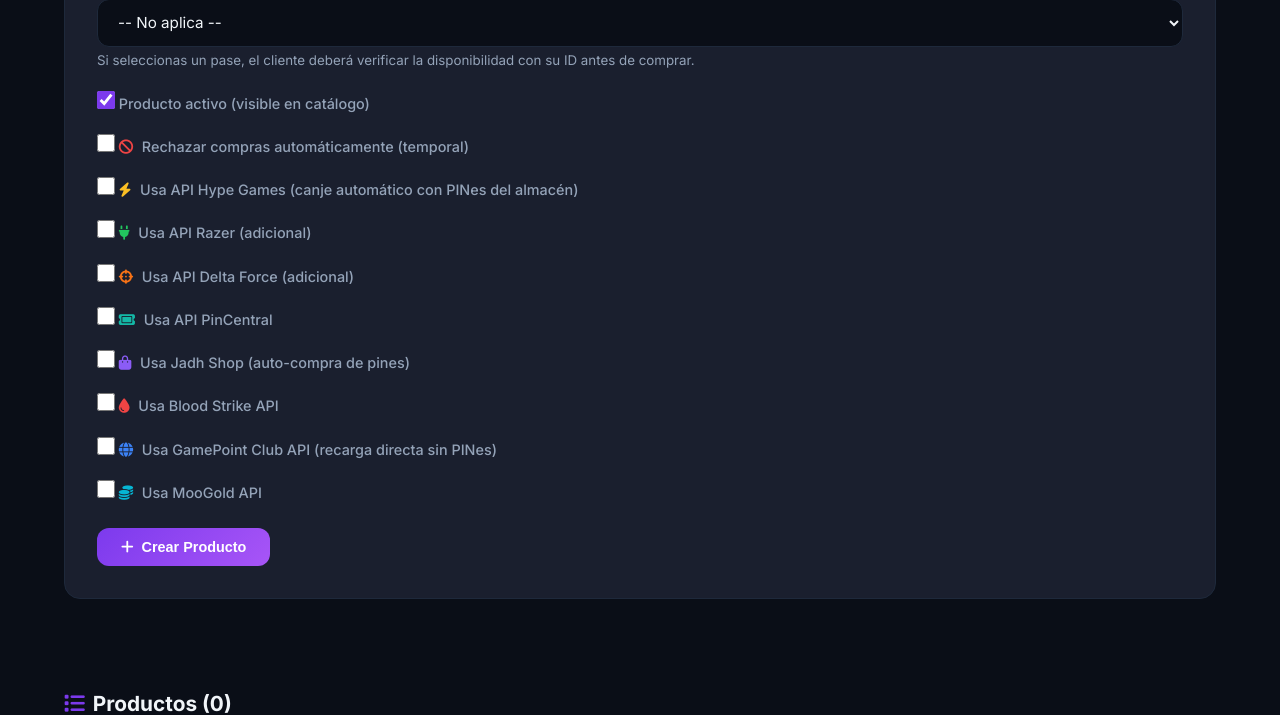
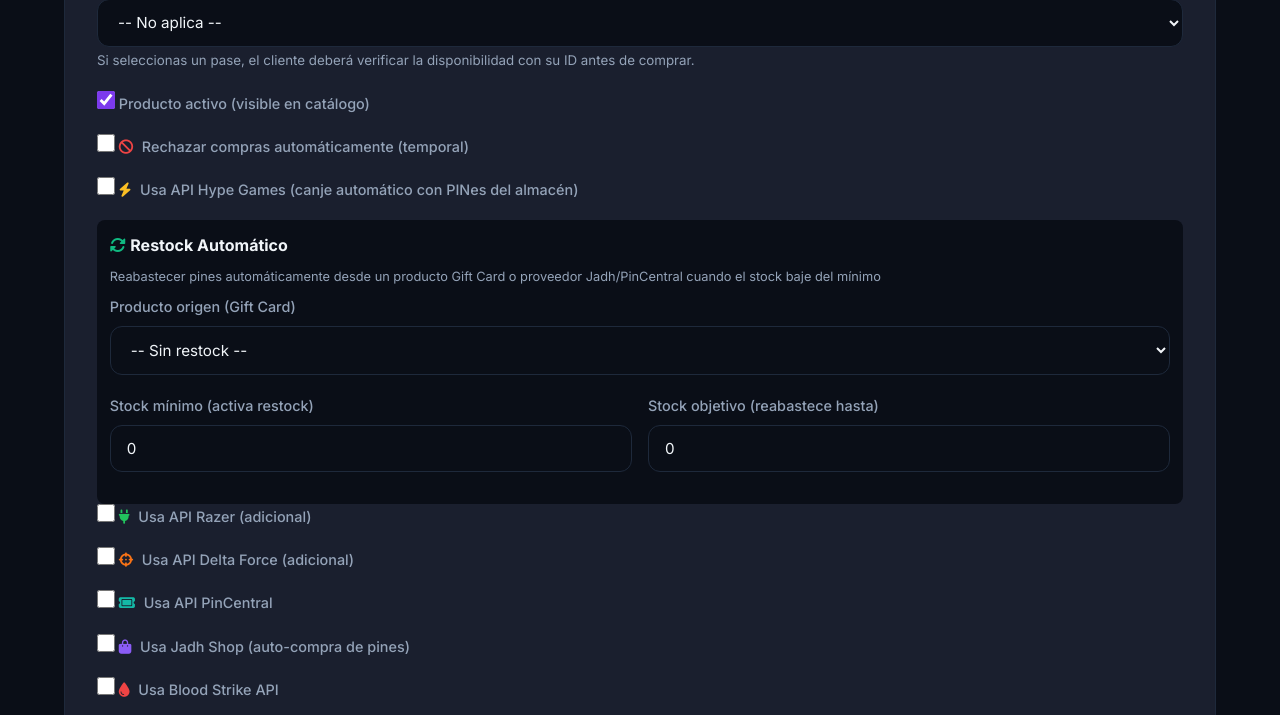
Before and after one commit to leomarbriceno25-a11y/gamersrevender, a Flask app: template templates/admin/productos.html in a window 1280 px wide. Shown: the part 973-1688 px from the top of the page. Run offline with Flask 3, Linux system fonts and the light colour scheme; the template is opened without the code that fills it, so the values that code supplies are empty.

Commit message:
Mostrar campos stock minimo/objetivo siempre en formulario de producto

```diff
--- a/templates/admin/productos.html
+++ b/templates/admin/productos.html
@@ -95,9 +95,11 @@
                         <input type="number" name="canjes_por_compra" id="form-canjes" value="1" min="1" max="10" class="form-input" style="max-width:120px;">
                         <small style="color:var(--text-secondary);display:block;margin-top:0.2rem;">Ej: 2 para 200 diamantes (2 canjes de 100). Por defecto: 1</small>
                     </div>
+                </div>
+
                 <div style="margin-top:0.8rem; padding:0.8rem; background:var(--bg-primary); border-radius:8px; border:1px solid var(--border-color);">
                     <label style="margin-bottom:0.5rem;display:block;"><i class="fas fa-sync-alt" style="color:#10b981;"></i> <strong>Restock Automático</strong></label>
-                        <p style="font-size:0.8rem;color:var(--text-secondary);margin-bottom:0.5rem;">Reabastecer pines automáticamente desde un producto Gift Card cuando el stock baje del mínimo</p>
+                    <p style="font-size:0.8rem;color:var(--text-secondary);margin-bottom:0.5rem;">Reabastecer pines automáticamente desde un producto Gift Card o proveedor Jadh/PinCentral cuando el stock baje del mínimo</p>
                     <div class="form-group">
                         <label>Producto origen (Gift Card)</label>
                         <select name="pin_origen_producto_id" id="form-pin-origen" class="form-select">
@@ -115,7 +117,6 @@
                         <div class="form-group">
                             <label>Stock objetivo (reabastece hasta)</label>
                             <input type="number" name="stock_objetivo" id="form-stock-objetivo" value="0" min="0" class="form-input">
-                            </div>
                         </div>
                     </div>
                 </div>
```
Lines whose indentation alone changed are shown as unchanged.
